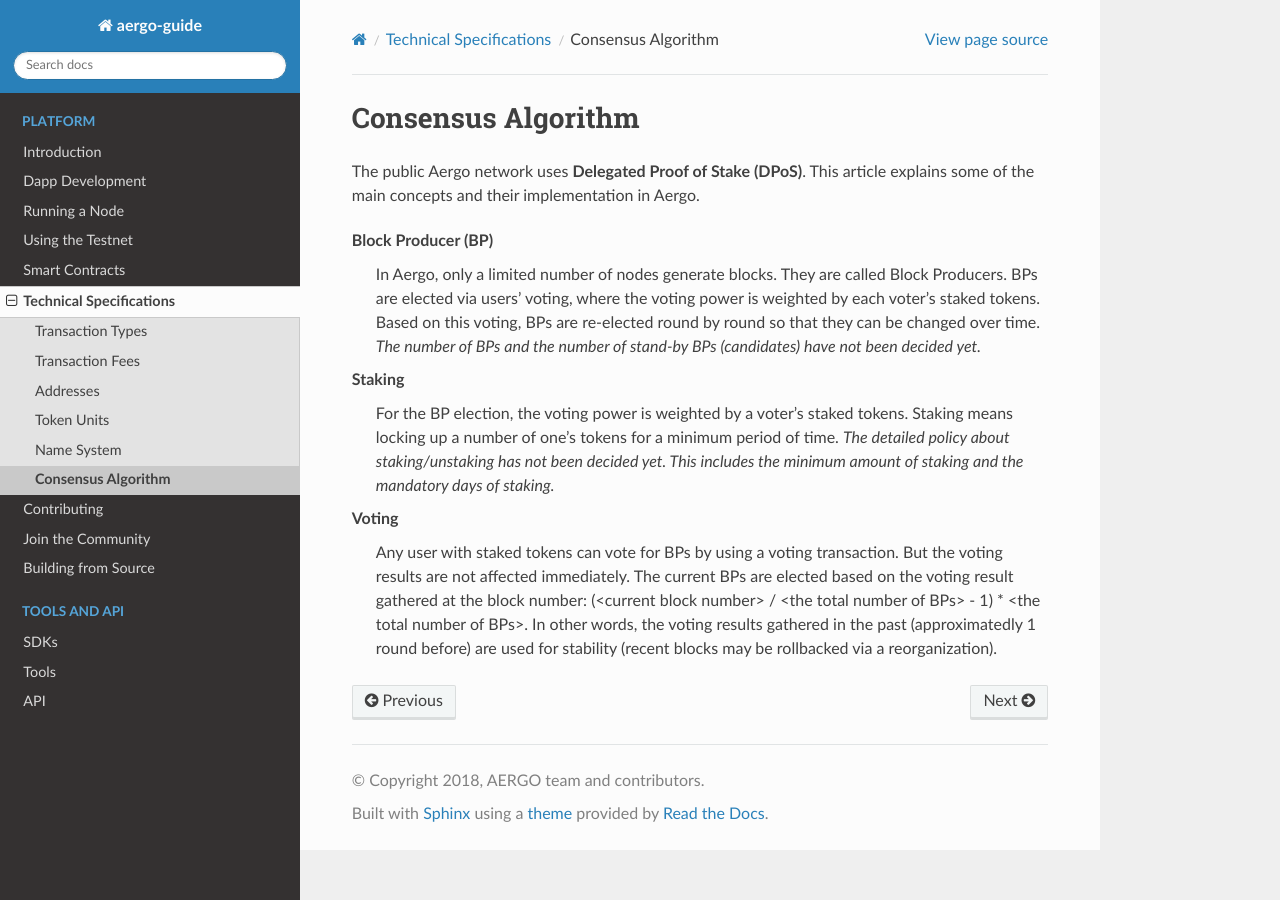
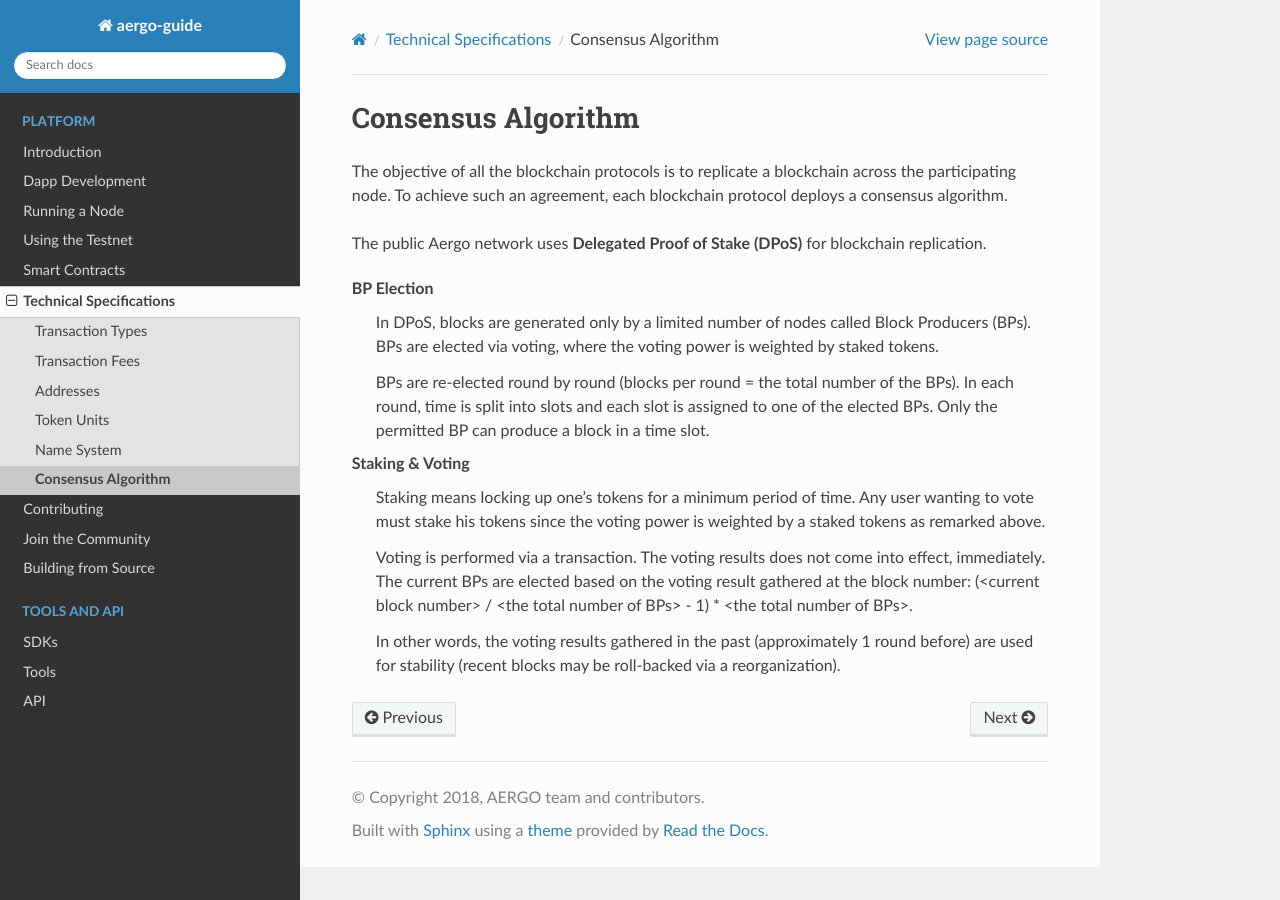
Before and after one commit to aergoio/guide, a Sphinx documentation site: the page built from source/specs/consensus.rst, in a window 1280 px wide. Built offline with Sphinx 7.4.7 and the Read the Docs theme 2.0.0, drawn with Linux system fonts in a browser that asks for light colours.

Commit message:
[dpos] add more background material

```diff
--- a/source/specs/consensus.rst
+++ b/source/specs/consensus.rst
@@ -1,21 +1,34 @@
 Consensus Algorithm
 ===================
 
-The public Aergo network uses **Delegated Proof of Stake (DPoS)**. This article explains some of the main concepts and their implementation in Aergo.
+The objective of all the blockchain protocols is to replicate a blockchain
+across the participating node. To achieve such an agreement, each blockchain
+protocol deploys a consensus algorithm.
 
-Block Producer (BP)
-    In Aergo, only a limited number of nodes generate blocks. They are called Block Producers.
-    BPs are elected via users' voting, where the voting power is weighted by each voter's staked tokens.
-    Based on this voting, BPs are re-elected round by round so that they can be changed over time.
-    *The number of BPs and the number of stand-by BPs (candidates) have not been decided yet.*
 
-Staking
-    For the BP election, the voting power is weighted by a voter's staked tokens.
-    Staking means locking up a number of one's tokens for a minimum period of time.
-    *The detailed policy about staking/unstaking has not been decided yet. This includes the minimum amount of staking and the mandatory days of staking.*
+The public Aergo network uses **Delegated Proof of Stake (DPoS)** for
+blockchain replication.
 
-Voting
-    Any user with staked tokens can vote for BPs by using a voting transaction. But the voting results are not affected immediately.
-    The current BPs are elected based on the voting result gathered at the block number:
-    (<current block number> / <the total number of BPs> - 1) * <the total number of BPs>.
-    In other words, the voting results gathered in the past (approximatedly 1 round before) are used for stability (recent blocks may be rollbacked via a reorganization).
+BP Election
+    In DPoS, blocks are generated only by a limited number of nodes called
+    Block Producers (BPs). BPs are elected via voting, where the voting power
+    is weighted by staked tokens.
+
+    BPs are re-elected round by round (blocks per round = the total number of
+    the BPs). In each round, time is split into slots and each slot is
+    assigned to one of the elected BPs. Only the permitted BP can produce a
+    block in a time slot.
+
+Staking & Voting
+    Staking means locking up one's tokens for a minimum period of time. Any
+    user wanting to vote must stake his tokens since the voting power is
+    weighted by a staked tokens as remarked above.
+
+    Voting is performed via a transaction. The voting results does not come
+    into effect, immediately. The current BPs are elected based on the voting
+    result gathered at the block number: (<current block number> / <the total
+    number of BPs> - 1) * <the total number of BPs>.
+
+    In other words, the voting results gathered in the past (approximately 1
+    round before) are used for stability (recent blocks may be roll-backed via a
+    reorganization).
```
